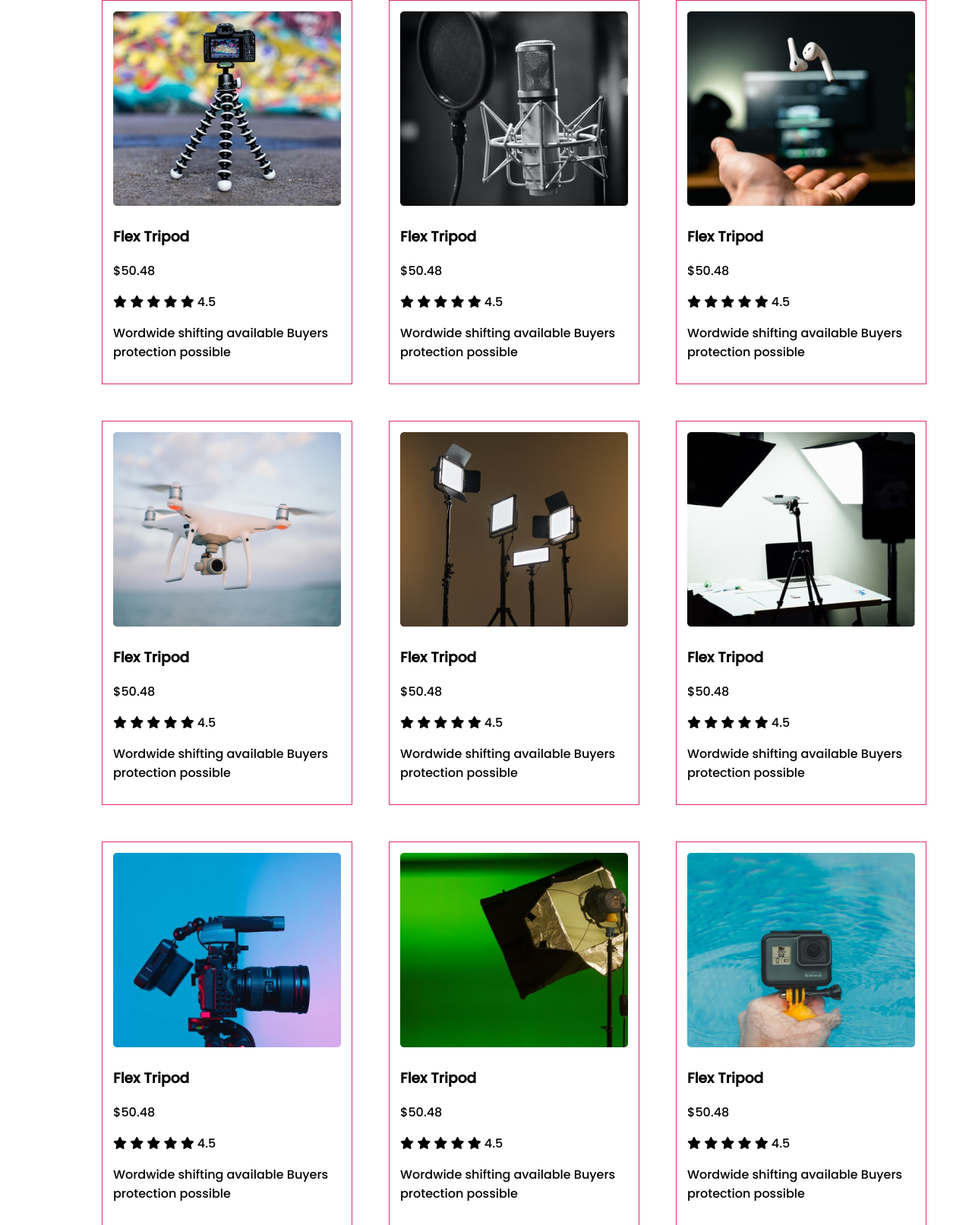
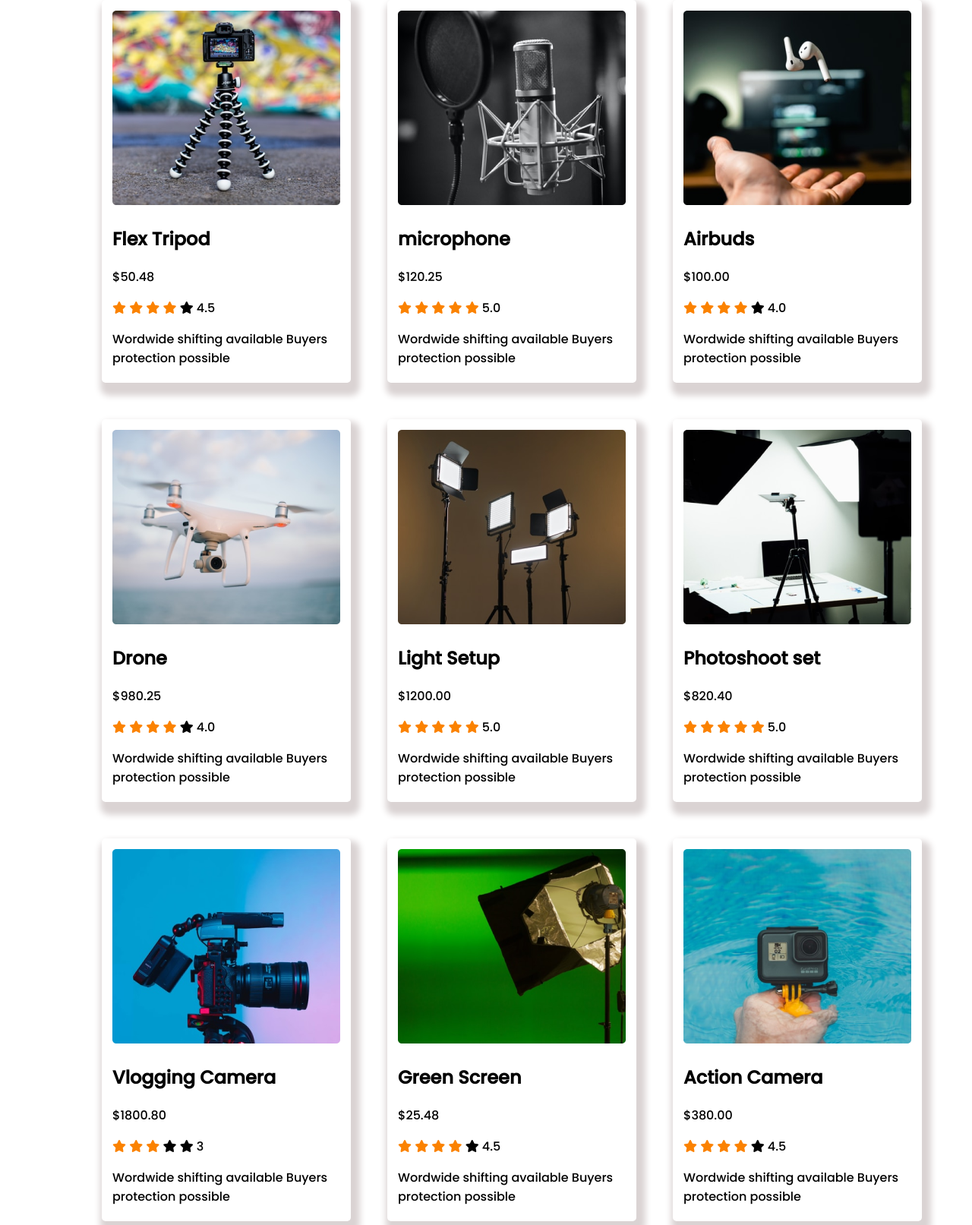
Before and after one commit to hira480/assignment-2, a plain HTML site: page index.html in a window 1280 px wide. Shown: the part 720-2333 px from the top of the page at 76% size. Drawn offline with Linux system fonts and the light colour scheme.

Commit message:
responsive

```diff
--- a/index.html
+++ b/index.html
@@ -18,7 +18,7 @@
             <div>
                 <h2>Influence Products</h2>
             </div>
-            <div>
+            <div class="nav-right">
                 <ul class="navigation">
                     <li><a href=""></a>Home</li>
                     <li><a href=""></a>Product</li>
@@ -34,8 +34,8 @@
         <section class="banner container">
             <div class="banner-left">
                 <h1>Start your Journey as Influencer</h1>
-                <p>Lorem ipsum dolor sit amet consectetur, adipisicing elit. Perferendis tempora odit quia aliquam iusto
-                    neque consequuntur veritatis, amet ea, temporibus maxime perspiciatis! Alias, quasi! Inventore!</p>
+                <p>No matter what scenario you belong to, know that you have already taken your first step in the
+                    journey to becoming an influencer. Now, here’s how you are going to continue and soar higher. </p>
                 <button class="primary-button">Process now <i class="fas fa-arrow-right"></i></button>
             </div>
             <div class="banner-right">
@@ -54,7 +54,7 @@
                             <img src="images/tripod.png" alt="">
                         </div>
                         <div class="collection-detail">
-                            <h3 class="collection-titel">Flex Tripod</h3>
+                            <h2 class="collection-titel">Flex Tripod</h2>
                             <p class="collection-price">$50.48</p>
                             <div class="collection-info">
                                 <div>
@@ -78,16 +78,16 @@
                             <img src="images/mic.png" alt="">
                         </div>
                         <div class="collection-detail">
-                            <h3 class="collection-titel">Flex Tripod</h3>
-                            <p class="collection-price">$50.48</p>
+                            <h2 class="collection-titel">microphone</h2>
+                            <p class="collection-price">$120.25</p>
                             <div class="collection-info">
                                 <div>
                                     <i class="fas fa-star filled"></i>
                                     <i class="fas fa-star filled"></i>
                                     <i class="fas fa-star filled"></i>
                                     <i class="fas fa-star filled"></i>
-                                    <i class="fas fa-star empty"></i>
-                                    <span>4.5</span>
+                                    <i class="fas fa-star filled"></i>
+                                    <span>5.0</span>
                                 </div>
                                 <p>Wordwide shifting available
                                     Buyers protection possible</p>
@@ -102,8 +102,8 @@
                             <img src="images/airpod.png" alt="">
                         </div>
                         <div class="collection-detail">
-                            <h3 class="collection-titel">Flex Tripod</h3>
-                            <p class="collection-price">$50.48</p>
+                            <h2 class="collection-titel">Airbuds</h2>
+                            <p class="collection-price">$100.00</p>
                             <div class="collection-info">
                                 <div>
                                     <i class="fas fa-star filled"></i>
@@ -111,7 +111,7 @@
                                     <i class="fas fa-star filled"></i>
                                     <i class="fas fa-star filled"></i>
                                     <i class="fas fa-star empty"></i>
-                                    <span>4.5</span>
+                                    <span>4.0</span>
                                 </div>
                                 <p>Wordwide shifting available
                                     Buyers protection possible</p>
@@ -126,8 +126,8 @@
                             <img src="images/drone.png" alt="">
                         </div>
                         <div class="collection-detail">
-                            <h3 class="collection-titel">Flex Tripod</h3>
-                            <p class="collection-price">$50.48</p>
+                            <h2 class="collection-titel">Drone</h2>
+                            <p class="collection-price">$980.25</p>
                             <div class="collection-info">
                                 <div>
                                     <i class="fas fa-star filled"></i>
@@ -135,7 +135,7 @@
                                     <i class="fas fa-star filled"></i>
                                     <i class="fas fa-star filled"></i>
                                     <i class="fas fa-star empty"></i>
-                                    <span>4.5</span>
+                                    <span>4.0</span>
                                 </div>
                                 <p>Wordwide shifting available
                                     Buyers protection possible</p>
@@ -150,16 +150,16 @@
                             <img src="images/lights.png" alt="">
                         </div>
                         <div class="collection-detail">
-                            <h3 class="collection-titel">Flex Tripod</h3>
-                            <p class="collection-price">$50.48</p>
+                            <h2 class="collection-titel">Light Setup</h2>
+                            <p class="collection-price">$1200.00</p>
                             <div class="collection-info">
                                 <div>
                                     <i class="fas fa-star filled"></i>
                                     <i class="fas fa-star filled"></i>
                                     <i class="fas fa-star filled"></i>
                                     <i class="fas fa-star filled"></i>
-                                    <i class="fas fa-star empty"></i>
-                                    <span>4.5</span>
+                                    <i class="fas fa-star filled"></i>
+                                    <span>5.0</span>
                                 </div>
                                 <p>Wordwide shifting available
                                     Buyers protection possible</p>
@@ -174,16 +174,16 @@
                             <img src="images/setup.png" alt="">
                         </div>
                         <div class="collection-detail">
-                            <h3 class="collection-titel">Flex Tripod</h3>
-                            <p class="collection-price">$50.48</p>
+                            <h2 class="collection-titel">Photoshoot set</h2>
+                            <p class="collection-price">$820.40</p>
                             <div class="collection-info">
                                 <div>
                                     <i class="fas fa-star filled"></i>
                                     <i class="fas fa-star filled"></i>
                                     <i class="fas fa-star filled"></i>
                                     <i class="fas fa-star filled"></i>
-                                    <i class="fas fa-star empty"></i>
-                                    <span>4.5</span>
+                                    <i class="fas fa-star filled"></i>
+                                    <span>5.0</span>
                                 </div>
                                 <p>Wordwide shifting available
                                     Buyers protection possible</p>
@@ -198,16 +198,16 @@
                             <img src="images/camera.png" alt="">
                         </div>
                         <div class="collection-detail">
-                            <h3 class="collection-titel">Flex Tripod</h3>
-                            <p class="collection-price">$50.48</p>
+                            <h2 class="collection-titel">Vlogging Camera</h2>
+                            <p class="collection-price">$1800.80</p>
                             <div class="collection-info">
                                 <div>
                                     <i class="fas fa-star filled"></i>
                                     <i class="fas fa-star filled"></i>
                                     <i class="fas fa-star filled"></i>
-                                    <i class="fas fa-star filled"></i>
                                     <i class="fas fa-star empty"></i>
-                                    <span>4.5</span>
+                                    <i class="fas fa-star empty"></i>
+                                    <span>3</span>
                                 </div>
                                 <p>Wordwide shifting available
                                     Buyers protection possible</p>
@@ -222,8 +222,8 @@
                             <img src="images/single-light.png" alt="">
                         </div>
                         <div class="collection-detail">
-                            <h3 class="collection-titel">Flex Tripod</h3>
-                            <p class="collection-price">$50.48</p>
+                            <h2 class="collection-titel">Green Screen</h2>
+                            <p class="collection-price">$25.48</p>
                             <div class="collection-info">
                                 <div>
                                     <i class="fas fa-star filled"></i>
@@ -246,8 +246,8 @@
                             <img src="images/action.png" alt="">
                         </div>
                         <div class="collection-detail">
-                            <h3 class="collection-titel">Flex Tripod</h3>
-                            <p class="collection-price">$50.48</p>
+                            <h2 class="collection-titel">Action Camera</h2>
+                            <p class="collection-price">$380.00</p>
                             <div class="collection-info">
                                 <div>
                                     <i class="fas fa-star filled"></i>
--- a/style.css
+++ b/style.css
@@ -67,8 +67,13 @@ nav{
     width: 300px;
     height: 476px;
     align-items: center;
-    border: 1px solid #E02C6D;
+    border: none;
+    border-radius: 5px;
+    box-shadow: 5px 10px 8px 7px #dad3d3;
     background-color: white;
+}
+.filled{
+    color: #FB8200;
 }
 .collection-banner img{
     width: 300px;
@@ -122,3 +127,59 @@ footer a{
     color: white;
     font-size: 20px;
 }
+/* Media Quaries */
+@media only screen and (max-width:688px) {
+    nav, .banner{
+        display: flex;
+        flex-direction: column;
+        align-items: center;
+    }
+    h1{
+        font-size: 28px;
+    }
+    h2{
+        font-size: 16px;
+    }
+
+    .banner-right, .extra-left img{
+        margin-top: 20px;
+        width: 257px;
+        height: 257px;
+    }
+    .nav-right{
+        display: none;
+    }
+    /* .collection-container{
+        display: grid;
+        grid-gap: 20px;
+        grid-template-columns: repeat(1, 1fr);
+        width: 329px;
+        height: 476px;
+        margin: 0;
+        align-items: center;
+    } */
+    .collection{
+        width: 100%;
+    }
+    .baner, .collection-container, .extra, footer{
+        grid-template-columns: repeat(1, 1fr);
+        align-items: center;
+    }
+    .banner, .extra-item{
+
+        flex-direction: column;
+    }
+    .banner-right, .extra-img img{
+        width: 100%;
+    }
+}
+/* tablet device */
+@media only screen and (min-width: 688px) and (max-width: 992px) {
+    .container{
+        width: 100%;
+
+    }
+    .baner, .collection-container, .extra, footer{
+        grid-template-columns: repeat(2, 1fr);
+        align-items: center;
+    }
```
